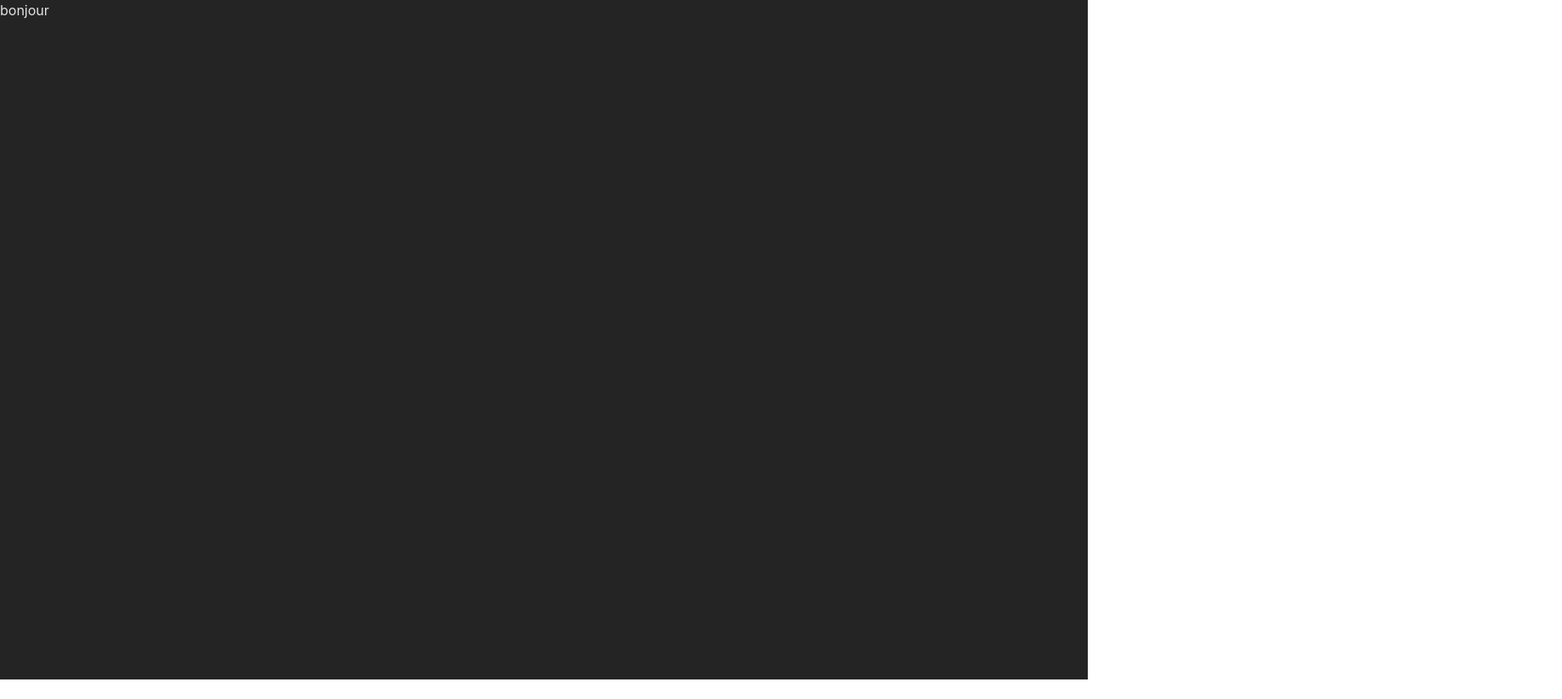
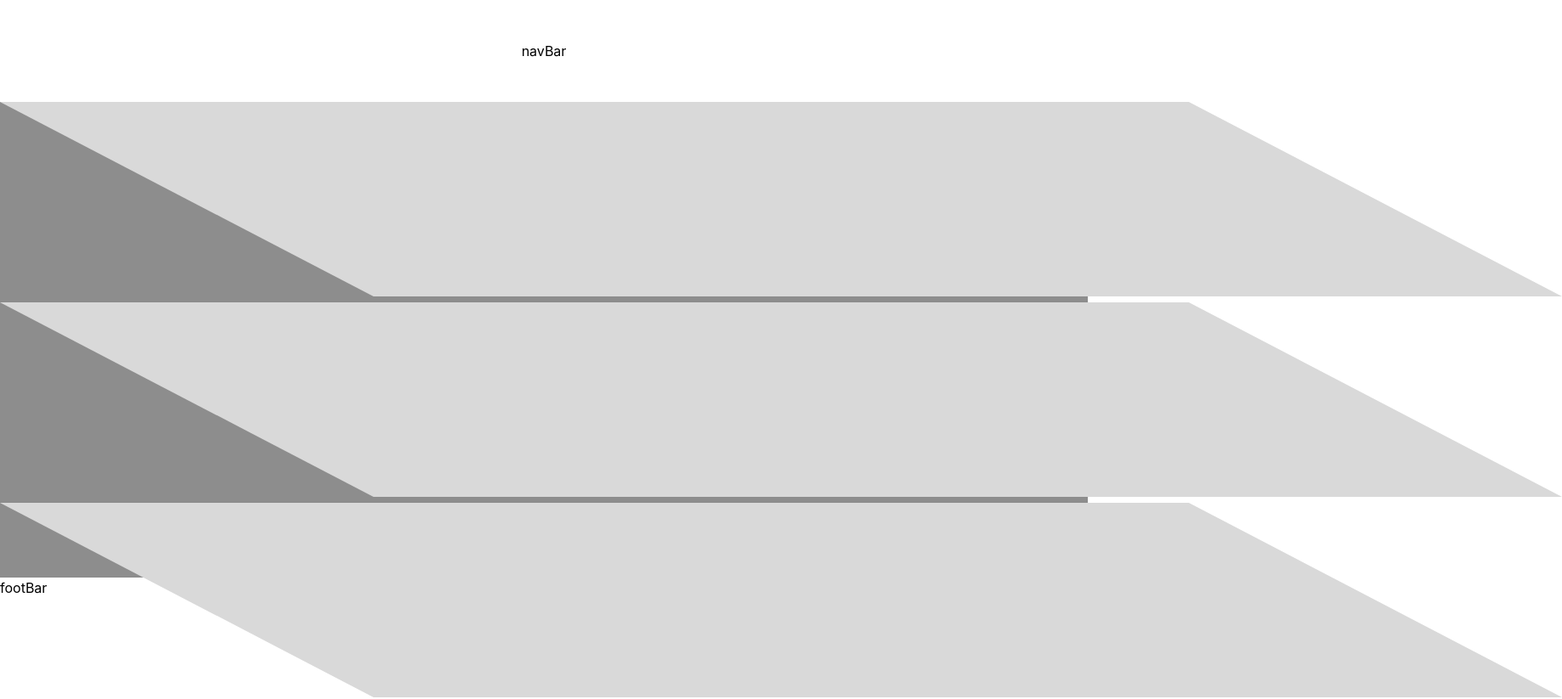
Before and after one commit to AEZIERE/front_commune, a React (Vite) app: page /product in a window 1280 px wide. Shown: the top 823 px of the page at 85% size, 1838 px wide, since content can reach past the window. Before the commit the page ends 800 px from the top, so only its background shows below. Built offline with nearby package versions, Linux system fonts and the light colour scheme.

Commit message:
Style side

```diff
--- a/src/pages/Homepage/HomePage.scss
+++ b/src/pages/Homepage/HomePage.scss
@@ -1,3 +1,4 @@
+#map {
 	#content {
 		display: flex;
 		flex-direction: row;
@@ -20,7 +21,6 @@
 			align-items: flex-start;
 			justify-items: flex-start;
 			box-sizing: border-box;
-		background-color: white;
 		}
 		#SwitchPages {
 			left: 60px;
@@ -88,3 +88,4 @@
 			align-items: center;
 		}
 	}
+}
--- a/src/pages/Homepage/HomePage.tsx
+++ b/src/pages/Homepage/HomePage.tsx
@@ -10,7 +10,7 @@ import SelectedButton from "./componants/SelectedButton";
 
 const HomePage = () => {
 	return (
-		<div>
+		<div id="map">
 			<NavBar />
 			<div id="content">
 				<SideBarFilter />
--- a/src/pages/Homepage/componants/SideBarFilter/sideBarFilter.scss
+++ b/src/pages/Homepage/componants/SideBarFilter/sideBarFilter.scss
@@ -1,12 +1,31 @@
+#sideBarLeft {
+	background-color: white;
+	border-radius: 1em;
+
 	.list_button {
 		display: flex;
 		flex-direction: column;
 		justify-content: space-evenly;
 		margin-right: 3em;
-	background-color: white;
 		height: 100%;
 		margin: 0;
-
+		button {
+			align-items: center;
+			background-color: #0c76e0;
+			border: 0;
+			border-radius: 100px;
+			box-sizing: border-box;
+			color: #ffffff;
+			cursor: pointer;
+			display: inline-flex;
+			font-size: 14px;
+			font-weight: 600;
+			justify-content: center;
+			text-align: center;
+			touch-action: manipulation;
+			vertical-align: middle;
+			height: 50%;
+		}
 		* {
 			margin: 0.5em;
 			padding: 1em;
@@ -18,10 +37,10 @@
 	}
 	.icon_extend {
 		font-size: 2em;
-	color: gray;
-	background-color: white;
+		color: #0c76e0;
 		border-radius: 0 3em 3em 0;
 		height: 100%;
 		display: flex;
 		align-items: center;
 	}
+}
--- a/src/pages/Product/Product.scss
+++ b/src/pages/Product/Product.scss
@@ -0,0 +1,18 @@
+#product {
+	color: black;
+	#navBar {
+		width: 100%;
+		height: 15%;
+		background-color: white;
+	}
+	#content {
+		width: 100%;
+		height: 70%;
+		background-color: rgb(141, 141, 141);
+	}
+	#footBar {
+		width: 100%;
+		height: 15%;
+		background-color: white;
+	}
+}
--- a/src/pages/Product/Product.tsx
+++ b/src/pages/Product/Product.tsx
@@ -1,7 +1,17 @@
 import React from "react";
+import "./Product.scss";
+import Schema from "./componants/Schema/Schema";
 
 const Product = () => {
-	return <div>bonjour</div>;
+	return (
+		<div id="product">
+			<div id="navBar">navBar</div>
+			<div id="content">
+				<Schema />
+			</div>
+			<div id="footBar">footBar</div>
+		</div>
+	);
 };
 
 export default Product;
--- /dev/null
+++ b/src/pages/Product/componants/Schema/Schema.tsx
@@ -0,0 +1,20 @@
+import React from "react";
+import MySvg from "./my-svg-file.svg";
+
+const Schema = () => {
+	return (
+		<div>
+			<svg width="1838" height="230" viewBox="0 0 1838 230" fill="none" xmlns="http://www.w3.org/2000/svg">
+				<path d="M0 0H1398.92L1838 229.026H439.5L0 0Z" fill="#D9D9D9" />
+			</svg>
+			<svg width="1838" height="230" viewBox="0 0 1838 230" fill="none" xmlns="http://www.w3.org/2000/svg">
+				<path d="M0 0H1398.92L1838 229.026H439.5L0 0Z" fill="#D9D9D9" />
+			</svg>
+			<svg width="1838" height="230" viewBox="0 0 1838 230" fill="none" xmlns="http://www.w3.org/2000/svg">
+				<path d="M0 0H1398.92L1838 229.026H439.5L0 0Z" fill="#D9D9D9" />
+			</svg>
+		</div>
+	);
+};
+
+export default Schema;
```
Lines whose indentation alone changed are shown as unchanged.
